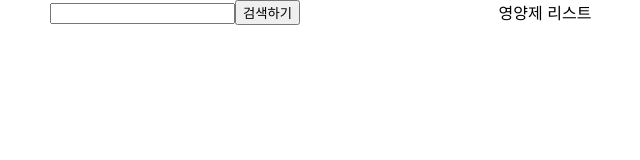
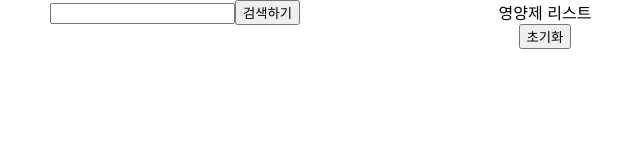
Before and after one commit to swookang77/Cherb, a React (Create React App) app in the folder frontend/: page / in a window 1280 px wide. Shown: the top 160 px of the page, without its empty margins (95-735 px from the left). Built offline with nearby package versions, Linux system fonts and the light colour scheme.

Commit message:
[FEAT]PickedVitamin Component 초기화 버튼 누르면 목록 초기화

```diff
--- a/frontend/src/components/PickedVitamin.js
+++ b/frontend/src/components/PickedVitamin.js
@@ -1,10 +1,15 @@
 import React from "react";
 import ListGroup from "react-bootstrap/ListGroup";
 import { useSelector } from "react-redux";
+import { persistor } from "../store";
 
 export default function PickedVitamin() {
   const vitaminList = useSelector((state) => state.vitaminList.data);
-
+  //초기화 버튼.
+  const handleReset = () =>{
+    persistor.purge();
+    window.location.reload();
+  }
   return (
     <div>
       영양제 리스트
@@ -12,6 +17,7 @@ export default function PickedVitamin() {
         {vitaminList.map((item, index) => (
           <ListGroup.Item key={index}>{item.title}</ListGroup.Item>
         ))}
+        <button onClick={handleReset}>초기화</button>
       </ListGroup>
     </div>
   );
```
